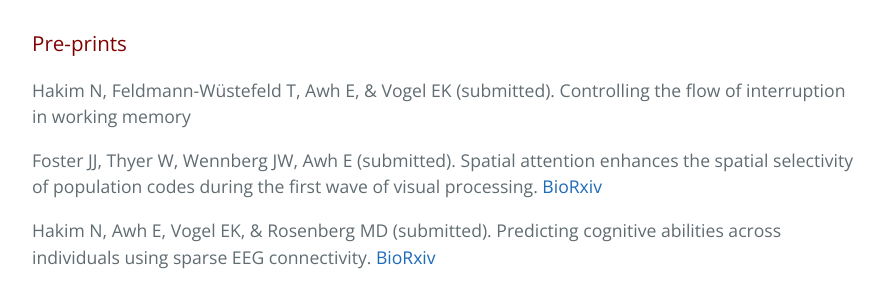
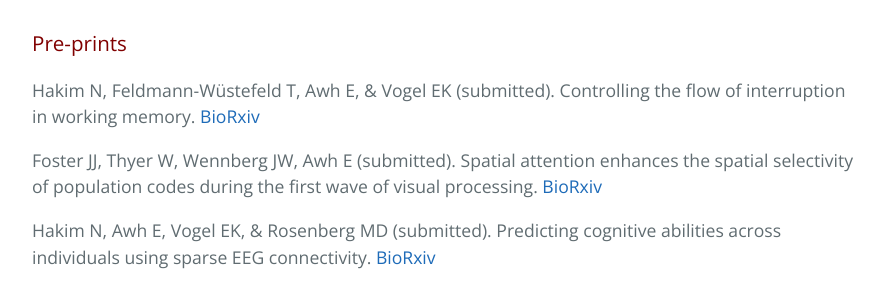
Before and after one commit to AwhVogelLab/awhvogellab.github.io, a Jekyll site: the page built from publications.md, in a window 1280 px wide and 900 px high, scrolled down 504 px. Shown: the part 182-474 px from the top of the window, without its empty margins (192-1076 px from the left). Built offline with Jekyll 4.4.1, drawn with Linux system fonts in a browser that asks for light colours; our own code applies the rules of GitHub Pages for plain Markdown files.

Commit message:
Update publications.md

```diff
--- a/publications.md
+++ b/publications.md
@@ -12,7 +12,7 @@ Year: [2020](#2020) \| [2019](#2019) \| [2018](#2018) \| [2017](#2017) \| [2016]
 
 ### Pre-prints
 
-Hakim N, Feldmann-Wüstefeld T, Awh E, & Vogel EK (submitted). Controlling the flow of interruption in working memory
+Hakim N, Feldmann-Wüstefeld T, Awh E, & Vogel EK (submitted). Controlling the flow of interruption in working memory. [BioRxiv](https://www.biorxiv.org/content/10.1101/2020.09.08.288027v1)
 
 Foster JJ, Thyer W, Wennberg JW, Awh E (submitted). Spatial attention enhances the spatial selectivity of population codes during the first wave of visual processing. [BioRxiv](https://www.biorxiv.org/content/10.1101/2020.07.30.228981v1)
 
```
